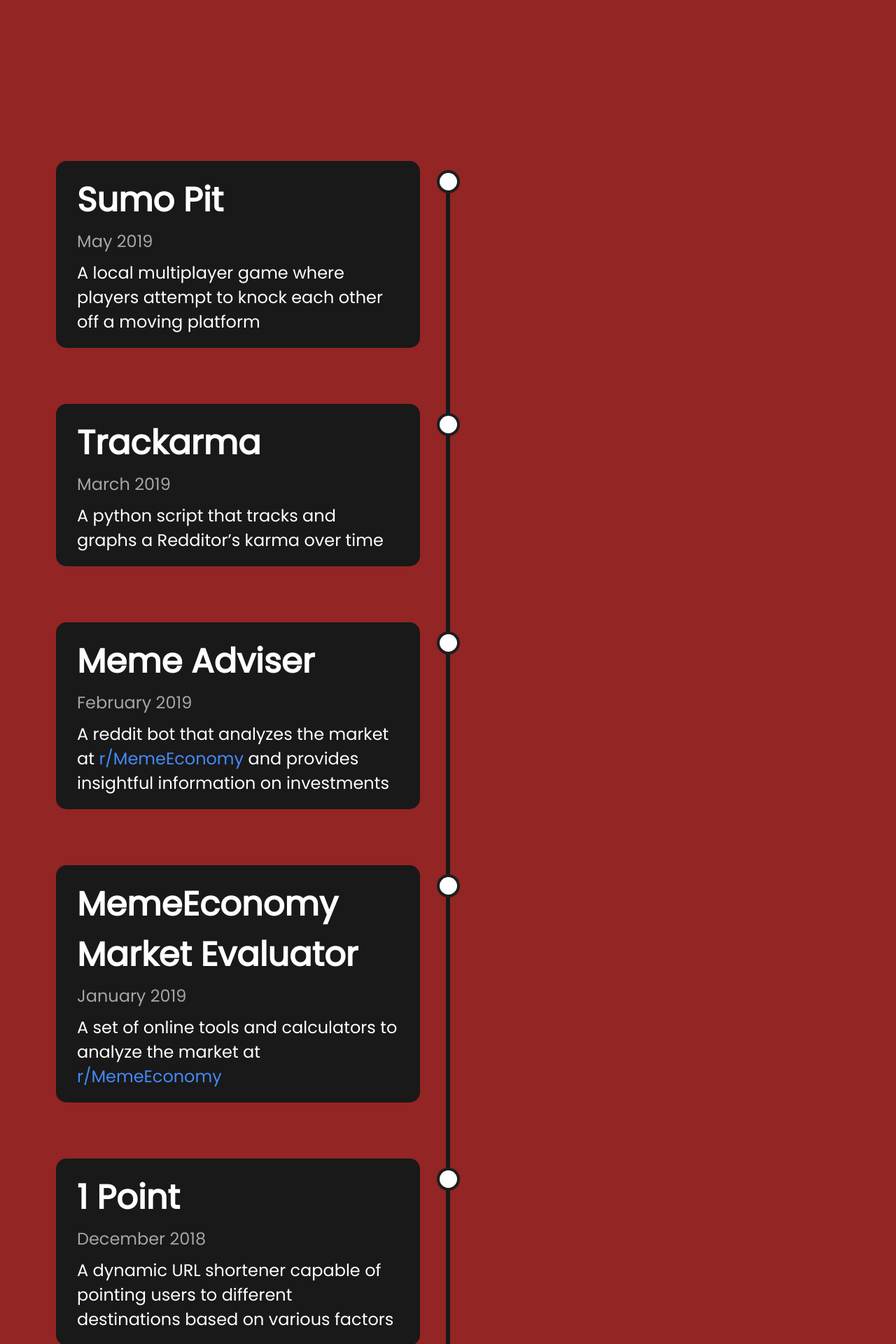
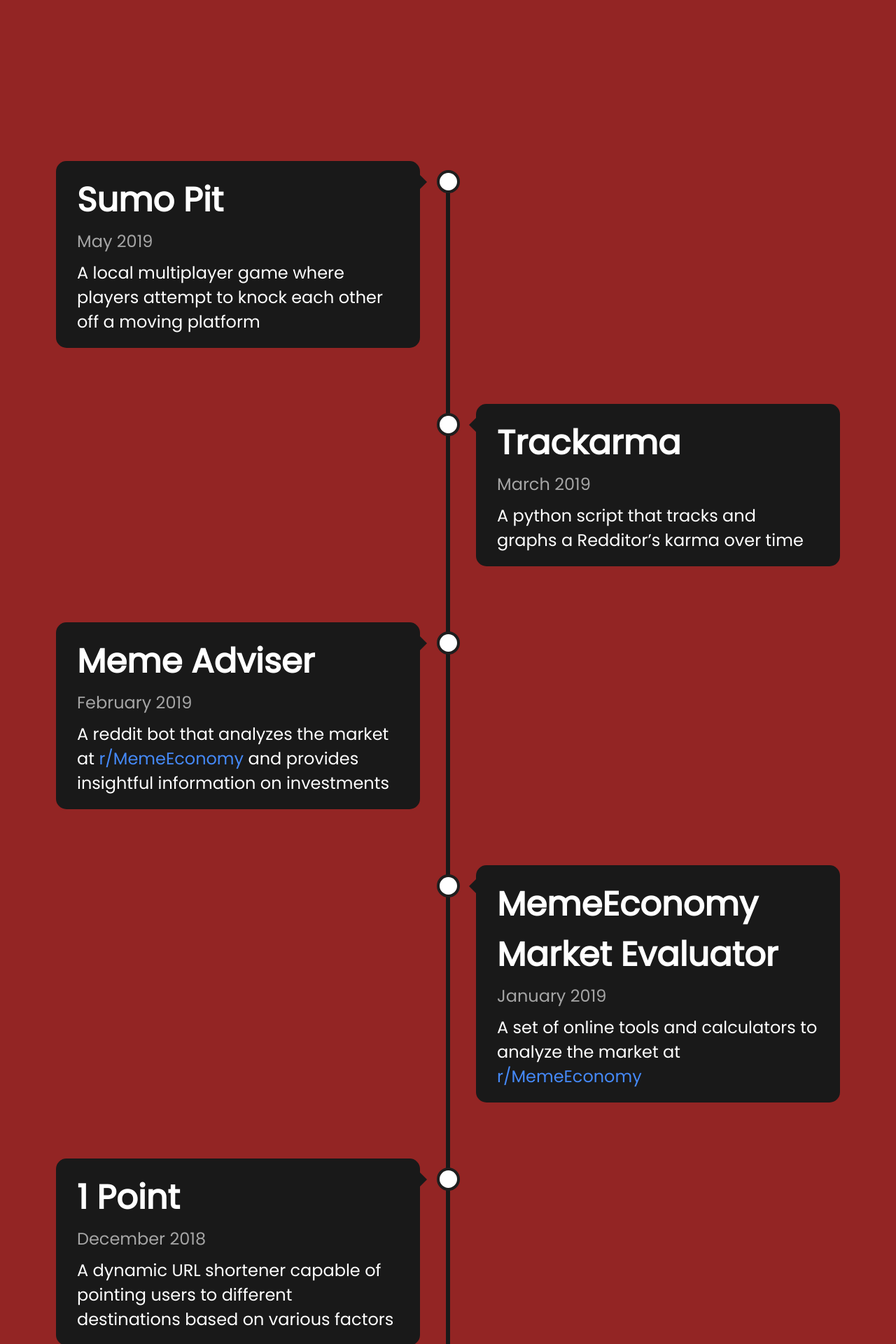
Before and after one commit to paramt/projects, a Jekyll site: the page built from index.html, in a window 1280 px wide. Shown: the part 680-2600 px from the top of the page at 70% size. Built offline with Jekyll 4.4.1, drawn with Linux system fonts in a browser that asks for light colours.

Commit message:
Fix liquid syntax for cycling between right and left

```diff
--- a/_layouts/default.html
+++ b/_layouts/default.html
@@ -20,7 +20,7 @@
 
     <div class="timeline" id="timeline-highlight">
       {% for project in site.data.projects %}
-          <div class="tcontainer {% cycle left, right %}">
+          <div class="tcontainer {% cycle "left", "right" %}">
             <div class="tcontent" onclick="window.open('{{ project.link }}')">
               <h2>{{ project.title }}</h2>
               <p class="light">{{ project.date }}</p>
```
